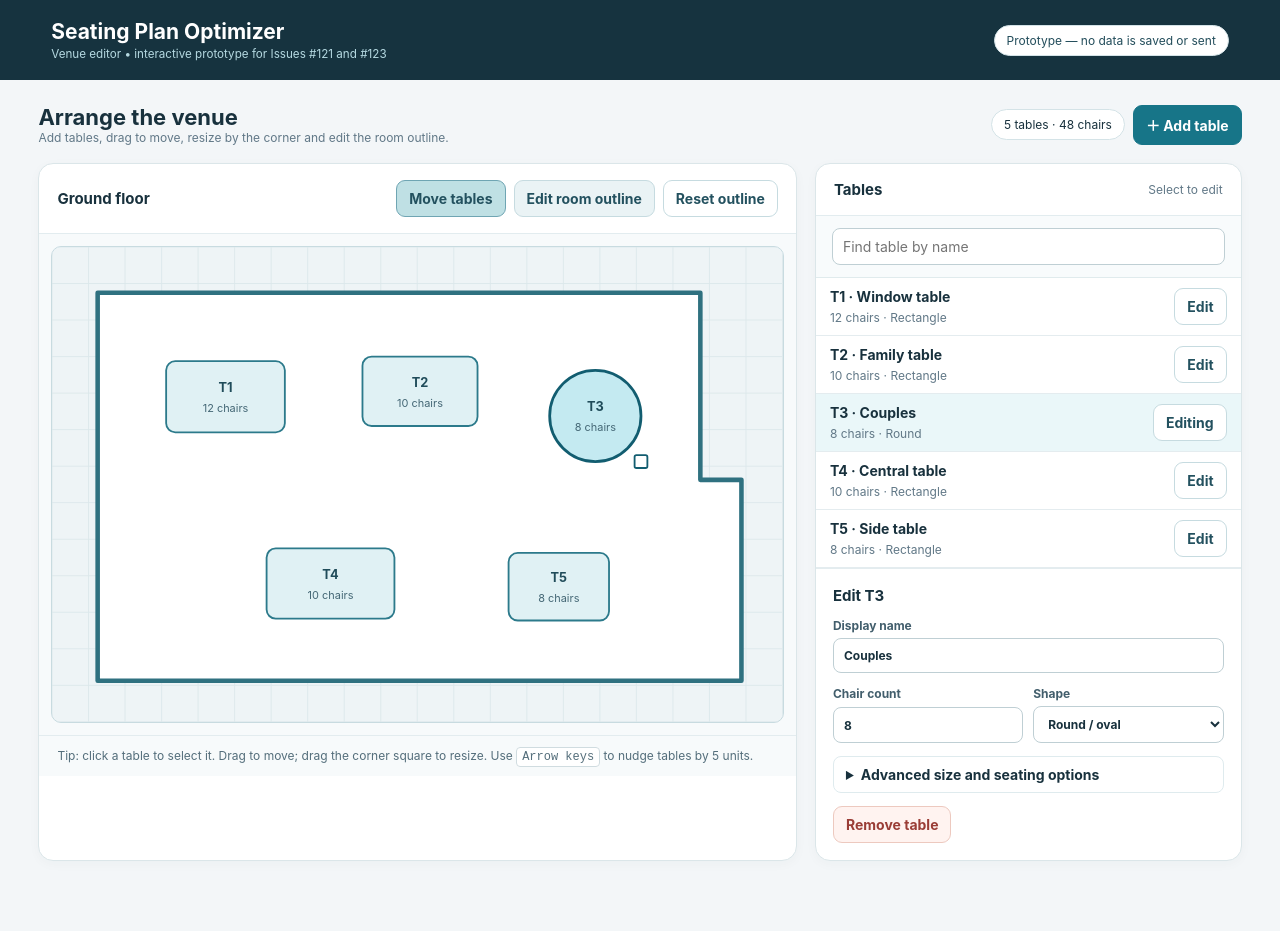
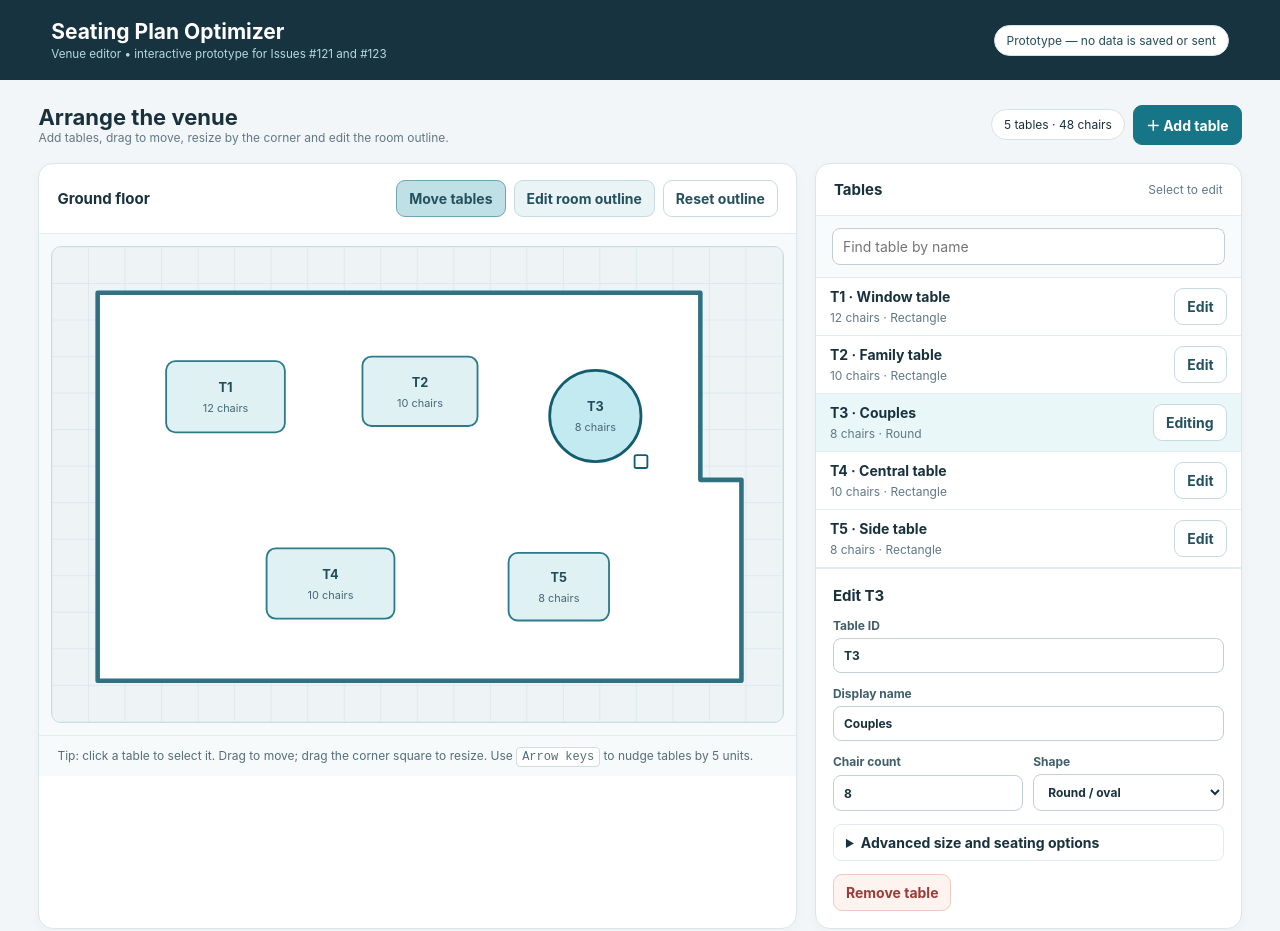
Before and after one commit to Neup123/seating-optimizer, a website: page prototypes/venue-editor-121-123.html in a window 1280 px wide. Before the commit the page ends 909 px from the top, so only its background shows below. Drawn offline with Linux system fonts and the light colour scheme.

Commit message:
prototype(ui): editable unique table IDs and explicit save for room outlines

```diff
--- a/prototypes/venue-editor-121-123.html
+++ b/prototypes/venue-editor-121-123.html
@@ -52,7 +52,7 @@ kbd{border:1px solid #d0dce0;background:white;border-radius:4px;padding:2px 5px}
 <div class="summary"><div><h2>Arrange the venue</h2><div class="muted">Add tables, drag to move, resize by the corner and edit the room outline.</div></div><div class="controls"><span class="pill" id="stats">5 tables · 48 chairs</span><button class="btn primary" id="add">＋ Add table</button></div></div>
 <div class="workspace">
 <section class="card" aria-label="Interactive venue map">
- <div class="card-head"><strong>Ground floor</strong><div class="controls"><button class="btn" id="move-mode" aria-pressed="true">Move tables</button><button class="btn" id="room-mode" aria-pressed="false">Edit room outline</button><button class="btn quiet" id="reset-room">Reset outline</button></div></div>
+ <div class="card-head"><strong>Ground floor</strong><div class="controls"><button class="btn" id="move-mode" aria-pressed="true">Move tables</button><button class="btn" id="room-mode" aria-pressed="false">Edit room outline</button><button class="btn primary" id="save-room" hidden>Save outline</button><button class="btn quiet" id="reset-room">Reset outline</button></div></div>
  <div class="map-wrap"><svg id="canvas" viewBox="0 0 800 520" role="group" aria-label="Tables and room outline. Use arrow keys after selecting a table."></svg></div>
  <div class="hint">Tip: click a table to select it. Drag to move; drag the corner square to resize. Use <kbd>Arrow keys</kbd> to nudge tables by 5 units.</div>
 </section>
@@ -122,6 +122,7 @@ kbd{border:1px solid #d0dce0;background:white;border-radius:4px;padding:2px 5px}
     const target=$('editor');if(focus)target.replaceChildren();else return;
     const t=tables.find(x=>x.id===selected);if(!t){target.textContent='Select a table to edit.';return;}
     const h=document.createElement('h3');h.textContent='Edit '+t.id;target.append(h);
+    const idField=field('Table ID',t.id,v=>{const cleaned=v.trim();if(!cleaned||tables.some(row=>row!==t&&row.id===cleaned)){toast('ID must be unique and nonempty.');render();return;}t.id=cleaned;selected=cleaned;render();toast('Table ID renamed. Production rule references must be migrated.');});target.append(idField.label);
     const name=field('Display name',t.name,v=>{t.name=v.trim()||t.id;render();toast('Table renamed.');});name.input.id='editor-name';target.append(name.label);
     const chairs=field('Chair count',String(t.chairs),v=>{t.chairs=Math.max(1,Math.floor(Number(v)||1));render();},'number');
     const shapeLabel=document.createElement('label');shapeLabel.textContent='Shape';const shape=document.createElement('select');
@@ -133,11 +134,12 @@ kbd{border:1px solid #d0dce0;background:white;border-radius:4px;padding:2px 5px}
     const priority=document.createElement('label');priority.textContent='Priority for couples and singles';const check=document.createElement('input');check.type='checkbox';check.checked=t.priority;check.style.width='20px';check.onchange=()=>{t.priority=check.checked;toast('Preference updated.');};priority.append(check);advanced.append(grid,priority);target.append(advanced);
     const actions=document.createElement('div');actions.className='controls';const remove=document.createElement('button');remove.className='btn danger';remove.textContent='Remove table';remove.onclick=()=>{if(!window.confirm('Remove '+t.name+' from the demo venue?'))return;tables.splice(tables.indexOf(t),1);selected=tables[0]?.id||null;render();};actions.append(remove);target.append(actions);
   }
-  function render(){renderCanvas();renderList();renderEditor();$('stats').textContent=tables.length+' tables · '+tables.reduce((n,t)=>n+t.chairs,0)+' chairs';$('move-mode').setAttribute('aria-pressed',String(mode==='move'));$('room-mode').setAttribute('aria-pressed',String(mode==='room'));}
+  function render(){renderCanvas();renderList();renderEditor();$('save-room').hidden=mode!=='room';$('stats').textContent=tables.length+' tables · '+tables.reduce((n,t)=>n+t.chairs,0)+' chairs';$('move-mode').setAttribute('aria-pressed',String(mode==='move'));$('room-mode').setAttribute('aria-pressed',String(mode==='room'));}
   $('add').onclick=()=>{const n=1+Math.max(0,...tables.map(t=>Number(t.id.slice(1))||0));const row=Math.floor((tables.length%9)/3),col=tables.length%3;const id='T'+n;tables.push({id,name:'Table '+n,chairs:10,x:110+col*180,y:90+row*130,w:115,h:74,shape:'rect',priority:false});selected=id;render();$('editor-name').focus();toast(id+' added with sensible defaults.');};
   $('search').oninput=renderList;
   $('move-mode').onclick=()=>{mode='move';render();toast('Drag a table or its resize corner.');};
   $('room-mode').onclick=()=>{mode='room';room=[];render();toast('Click room corners on the map to trace the outline.');};
+  $('save-room').onclick=()=>{if(room.length<3){toast('Add at least three corners before saving the room outline.');return;}mode='move';render();toast('Room outline saved in prototype.');};
   $('reset-room').onclick=()=>{room=initialRoom.map(x=>x.slice());mode='move';render();toast('Original outline restored.');};
   render();
 })();
```
